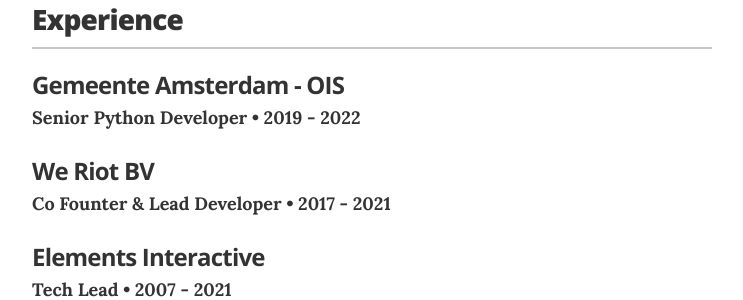
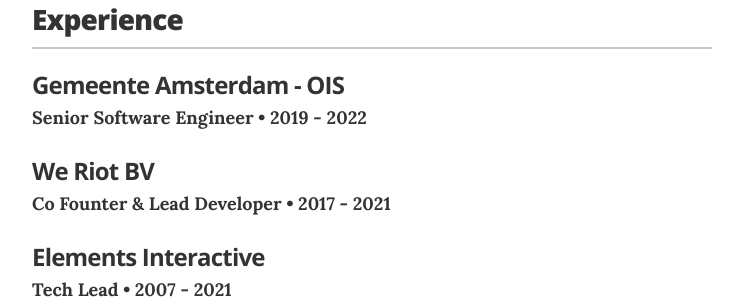
Before and after one commit to nielslensink/resume, a Jekyll site: the page built from index.html, in a window 1280 px wide. Shown: the part 609-909 px from the top of the page, without its empty margins (268-1011 px from the left). Built offline with Jekyll 4.4.1, drawn with Linux system fonts in a browser that asks for light colours.

Commit message:
Update experience.yml

```diff
--- a/_data/experience.yml
+++ b/_data/experience.yml
@@ -1,5 +1,5 @@
 - company: Gemeente Amsterdam - OIS
-  position: Senior Python Developer
+  position: Senior Software Engineer
   duration: 2019 - 2022
 
 - company: We Riot BV
```
